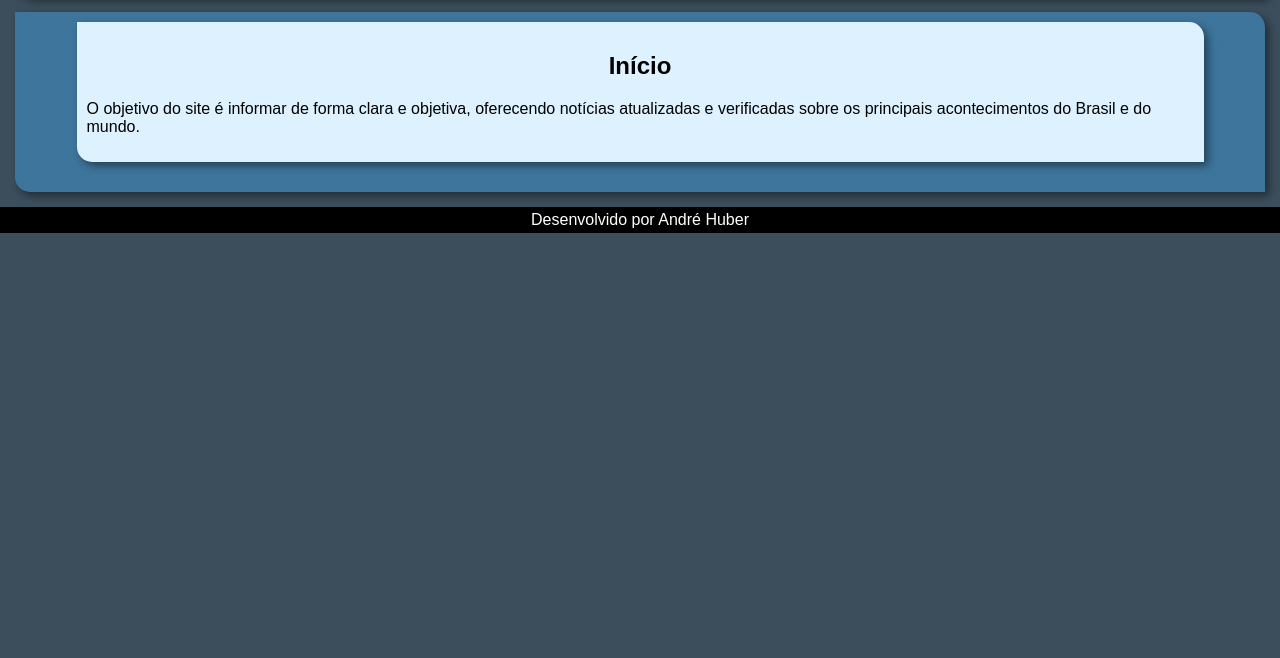
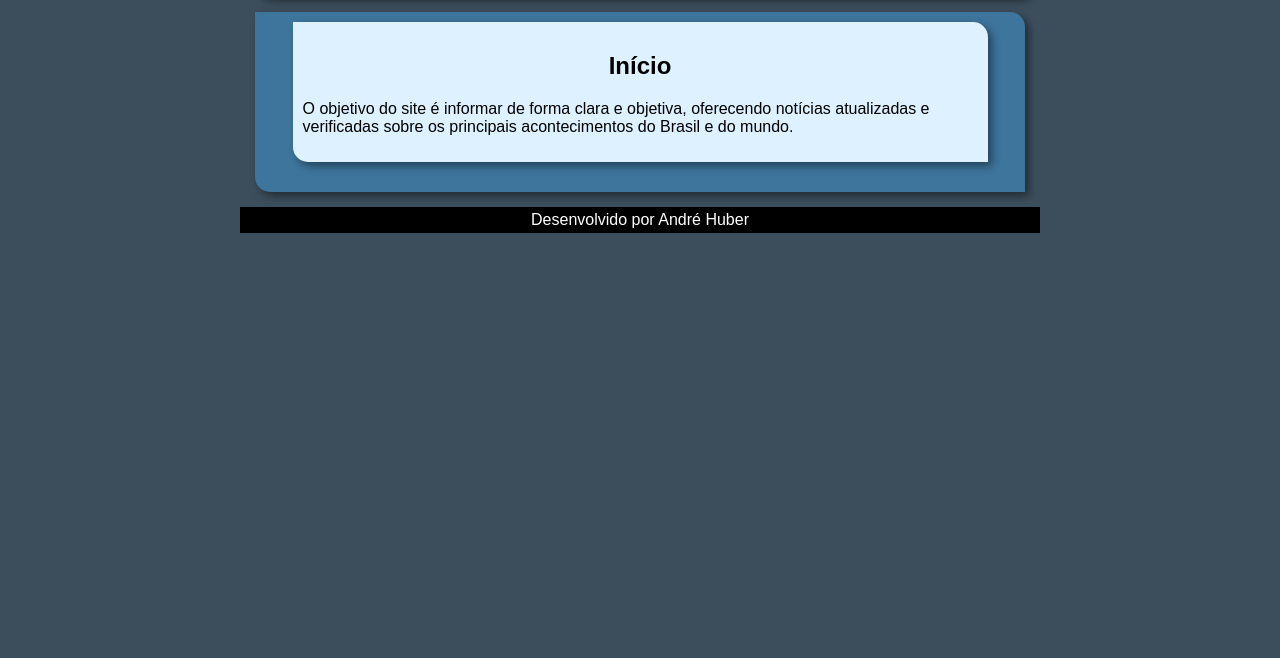
Before and after one commit to dededc37/meu-site, a plain HTML site: page index.html in a window 1280 px wide. Shown: the part 142-800 px from the top of the page. Drawn offline with Linux system fonts and the light colour scheme.

Commit message:
Update style.css

```diff
--- a/style.css
+++ b/style.css
@@ -3,7 +3,8 @@
 body {
     font-family: sans-serif;
     background-color: #3C4E5C;
-    margin: 0px;
+    max-width: 800px;
+    margin: auto;
 }
 
 header {
```
